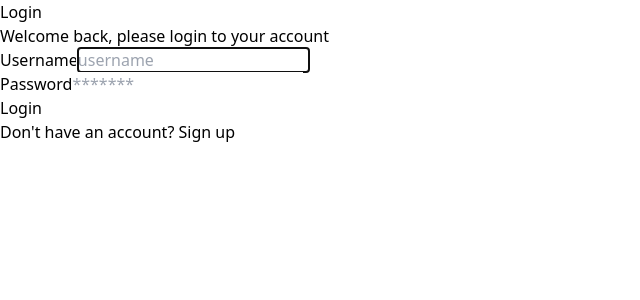
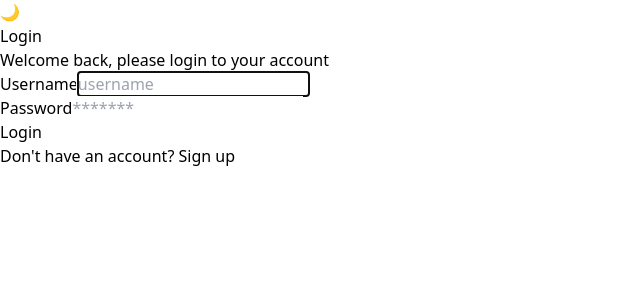
Before and after one commit to aefshaeful/shoes-store-web, a React (Vite) app: page /login in a window 1280 px wide. Shown: the top 300 px of the page, without its empty margins (0-640 px from the left). Built offline with nearby package versions, Linux system fonts and the light colour scheme.

Commit message:
feat: add mode dark with useContext

```diff
--- a/src/components/Elements/Input/Input.jsx
+++ b/src/components/Elements/Input/Input.jsx
@@ -7,7 +7,7 @@ const Input = forwardRef((props, ref) => {
     return (
         <input
             type={type}
-            className="text-sm w-full rounded 2-full py-2 px-3 border text-slate-700 placeholder: opacity-50"
+            className="text-sm w-full rounded 2-full py-2 px-3 border font-semibold text-slate-700 placeholder: opacity-50"
             placeholder={placeholder}
             name={name}
             ref={ref}
--- a/src/components/Elements/Input/Label.jsx
+++ b/src/components/Elements/Input/Label.jsx
@@ -1,8 +1,13 @@
+import { useContext } from "react";
+import { DarkMode } from "../../../context/DarkMode";
+
 /* eslint-disable react/prop-types */
 const Label = (props) => {
     const { htmlFor, children } = props;
+    const { isDarkMode } = useContext(DarkMode);
+
     return(
-        <label htmlFor={htmlFor} className="block text-slate-700 text-sm font-bold mb-2">
+        <label htmlFor={htmlFor} className={`block text-slate-700 text-sm font-bold mb-2 ${ isDarkMode && "text-white"}`}>
             {children}
         </label>
     )
--- a/src/components/Elements/Input/index.jsx
+++ b/src/components/Elements/Input/index.jsx
@@ -6,6 +6,7 @@ import { forwardRef } from "react";
 
 const InputForm = forwardRef((props, ref) => {
     const { label, name, type, placeholder } = props;
+
     return(
         <div className="mt-4">
             <Label htmlFor={name}>{label}</Label>
--- a/src/components/Fragments/TableCart.jsx
+++ b/src/components/Fragments/TableCart.jsx
@@ -1,12 +1,14 @@
-import { useEffect, useRef, useState } from "react";
+import { useContext, useEffect, useRef, useState } from "react";
 import { useSelector } from "react-redux";
 import PropTypes from "prop-types";
+import { DarkMode } from "../../context/DarkMode";
 
 
 function TableCart (props) {
     const {products} = props;
     const cart = useSelector((state) => state.cart.data);
     const [ totalShooping, setTotalShooping ] = useState(0);
+    const { isDarkMode } = useContext(DarkMode);
 
 
     // Component DidUpdate
@@ -34,7 +36,7 @@ function TableCart (props) {
     }, [cart]);
 
     return (
-        <table className="min-w-full text-left table-auto border-separate border-spacing-x-5">
+        <table className={`min-w-full text-left table-auto border-separate border-spacing-x-5 ${isDarkMode && "text-white"}`}>
           <thead>
             <tr>
               <th>Product</th>
--- a/src/components/Layouts/AuthLayouts.jsx
+++ b/src/components/Layouts/AuthLayouts.jsx
@@ -1,14 +1,40 @@
+/* eslint-disable no-unused-vars */
 /* eslint-disable react/prop-types */
 
+import { useContext } from "react";
 import { Link } from "react-router-dom";
+import { DarkMode } from "../../context/DarkMode";
 
 const AuthLayout = (props) => {
   const { children, title, desc, type } = props;
+  const { isDarkMode, setIsDarkMode } = useContext(DarkMode);
+  {
+    console.log(isDarkMode);
+  }
+
+  const handleDarkMode = () => {
+    setIsDarkMode(!isDarkMode);
+  };
+
   return (
-        <div className="flex justify-center min-h-screen items-center">
-            <div className="w-full max-w-xs" >
+    <div
+      className={`flex justify-center items-center min-h-screen ${
+        isDarkMode && "bg-slate-800"
+      }`}
+    >
+      <div className="w-full max-w-xs">
+        <button
+          onClick={handleDarkMode}
+          className="absolute right-5 top-5 px-4 py-1 rounded-full bg-gray-300 text-gray-800"
+        >
+          {isDarkMode ? "☀" : "🌙"}
+        </button>
         <h1 className="text-3xl font-bold mb-2 text-blue-800">{title}</h1>
-                <p className="font-semibold text-sm text-slate-500 w-full">
+        <p
+          className={`font-semibold text-sm text-slate-500 w-full ${
+            isDarkMode && "text-white"
+          }`}
+        >
           {desc}
         </p>
         {children}
@@ -30,22 +56,35 @@ const AuthLayout = (props) => {
   );
 };
 
-const Account = ({name}) => {
+const Account = ({ name }) => {
+  const { isDarkMode } = useContext(DarkMode);
   if (name === "login") {
     return (
-            <p className="flex justify-center text-sm mt-5">
+      <p className={`flex justify-center text-sm mt-5 ${isDarkMode && "text-white"}`}>
         Don&apos;t have an account?
-                <Link to="/register" className="text-blue-600 hover:underline ml-2 font-bold"> Sign up</Link>
+        <Link
+          to="/register"
+          className="text-blue-600 hover:underline ml-2 font-bold"
+        >
+          {" "}
+          Sign up
+        </Link>
       </p>
-        )
+    );
   } else {
     return (
-            <p className="flex justify-center text-sm mt-5">
+      <p className={`flex justify-center text-sm mt-5 ${isDarkMode && "text-white"}`}>
         Already have an account?
-                <Link to="/login" className="text-blue-600 hover:underline ml-2 font-bold"> Sign in</Link>
+        <Link
+          to="/login"
+          className="text-blue-600 hover:underline ml-2 font-bold"
+        >
+          {" "}
+          Sign in
+        </Link>
       </p>
-        )
+    );
   }
-}
+};
 
 export default AuthLayout;
--- a/src/components/Layouts/Navbar.jsx
+++ b/src/components/Layouts/Navbar.jsx
@@ -1,12 +1,14 @@
-import { useEffect, useState } from "react";
+import { useContext, useEffect, useState } from "react";
 import useLogin from "../../hooks/useLogin";
 import { useSelector } from "react-redux";
+import { DarkMode } from "../../context/DarkMode";
 
 
 export default function Navbar() {
     const username = useLogin();
     const [totalCart, setTotalCart] = useState(0);
     const cart = useSelector((state) => state.cart.data);
+    const { isDarkMode, setIsDarkMode } = useContext(DarkMode);
 
     useEffect(() => {
         const sum = cart.reduce((acc, item) => {
@@ -20,18 +22,25 @@ export default function Navbar() {
         window.location.href = "/login";
     };
 
+    const handleDarkMode = () => {
+        setIsDarkMode(!isDarkMode);
+    };
+
     return (
-        <div className="flex justify-end items-center px-10 text-white text-sm bg-blue-500 h-20">
-            <p className="mr-5">Hi, {username}</p>
+        <div className="flex justify-end items-center px-10 text-sm bg-blue-500 h-20">
+            <p className="mr-5 font-bold">Hi, {username}</p>
             <button
-                className="px-3 py-2 bg-red-500 text-white text-xs font-bold uppercase rounded-lg"
+                className="px-3 py-2 bg-gray-300 text-gray-800 text-xs font-bold uppercase rounded-full"
                 onClick={handleLogout}
             >
             Logout
             </button>
-            <div className="flex justify-item bg-red-500 px-3 py-2 text-xs text-white ml-3 rounded-lg">
+            <div className="flex justify-item bg-gray-300 text-gray-800 px-3 py-2 text-xs font-bold ml-3 rounded-full">
                 {totalCart}
             </div>
+            <button onClick={handleDarkMode} className="flex justify-item ml-3 px-4 py-1 rounded-full bg-gray-300 text-gray-800">
+                {isDarkMode ? "☀" : "🌙"}
+            </button>
         </div>
     )
 }
--- /dev/null
+++ b/src/context/DarkMode.jsx
@@ -0,0 +1,22 @@
+import { createContext, useState } from "react";
+import PropTypes from "prop-types";
+
+
+const DarkModeContext = createContext();
+
+const DarkModeContextProvider = ({children}) => {
+    const [isDarkMode, setIsDarkMode] = useState(false);
+
+    return (
+        <DarkModeContext.Provider value={{isDarkMode, setIsDarkMode}}>
+            {children}
+        </DarkModeContext.Provider>
+    );
+};
+
+DarkModeContextProvider.propTypes = {
+    children: PropTypes.node.isRequired,
+};
+
+export const DarkMode = DarkModeContext;
+export default DarkModeContextProvider
--- a/src/pages/ProductPage.jsx
+++ b/src/pages/ProductPage.jsx
@@ -1,8 +1,9 @@
 import CardProduct from "../components/Fragments/CardProduct";
-import { useEffect, useState } from "react";
+import { useContext, useEffect, useState } from "react";
 import { getProducts } from "../services/product.service";
 import TableCart from "../components/Fragments/TableCart";
 import Navbar from "../components/Layouts/Navbar";
+import { DarkMode } from "../context/DarkMode";
 
 
 // const products = [
@@ -37,6 +38,7 @@ import Navbar from "../components/Layouts/Navbar";
 
 const ProductPage = () => {
   const [products, setProducts] = useState([])
+  const { isDarkMode } = useContext(DarkMode);
 
   useEffect(() => {
     getProducts((result) => {
@@ -55,7 +57,7 @@ const ProductPage = () => {
   return (
     <>
       <Navbar />
-      <div className="flex justify-center py-10">
+      <div className={`flex justify-center py-10 ${isDarkMode && "bg-slate-800"}`}>
         <div className="w-3/6 flex flex-wrap">
           {products.length > 0 &&
             products.map((product) => (
@@ -73,7 +75,7 @@ const ProductPage = () => {
           ))}
         </div>
         <div className="w-1/2">
-          <div className="text-3xl font-bold ml-5 mb-2">Shopping Cart</div>
+          <div className={`text-3xl font-bold ml-5 mb-2 ${isDarkMode && "text-white"}`}>Shopping Cart</div>
           <TableCart products={products}/>
         </div>
       </div>
```
Also changed, not shown: src/main.jsx (+29 -28 lines). Lines whose indentation alone changed are shown as unchanged.
